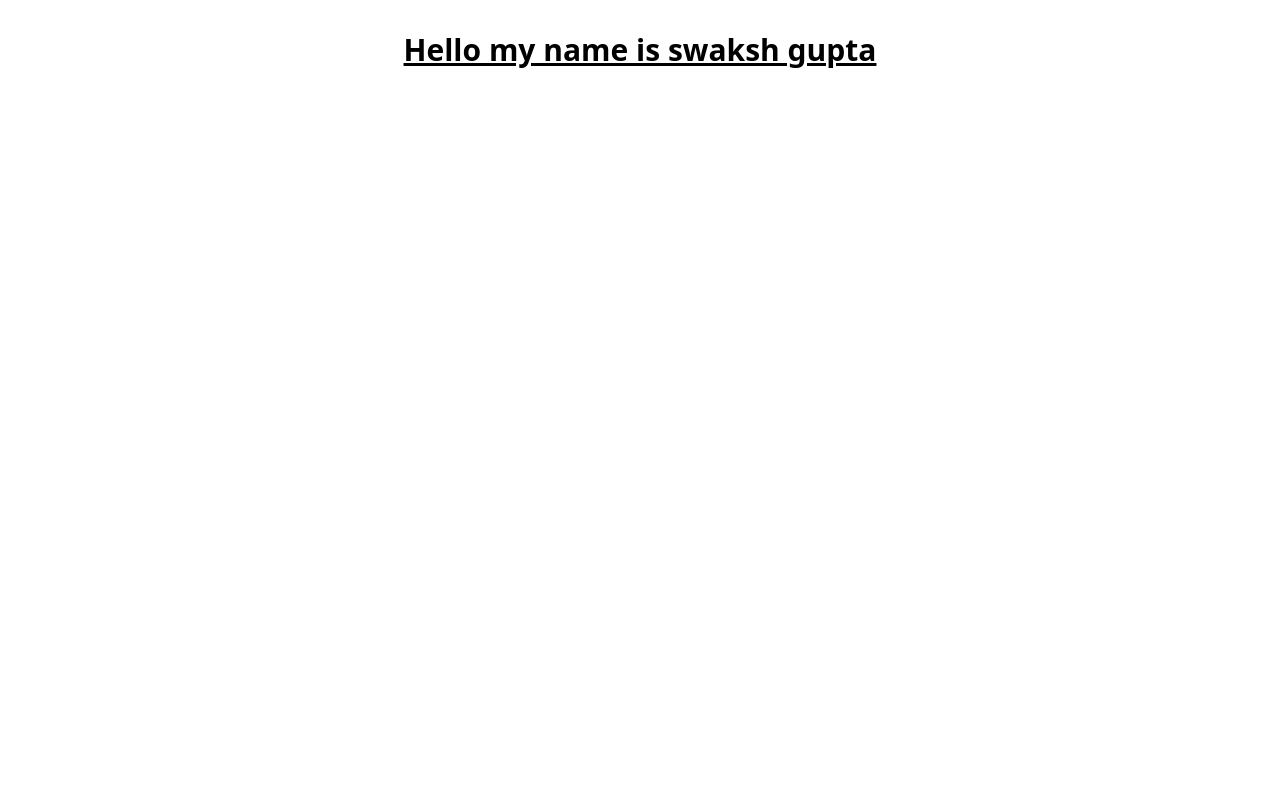
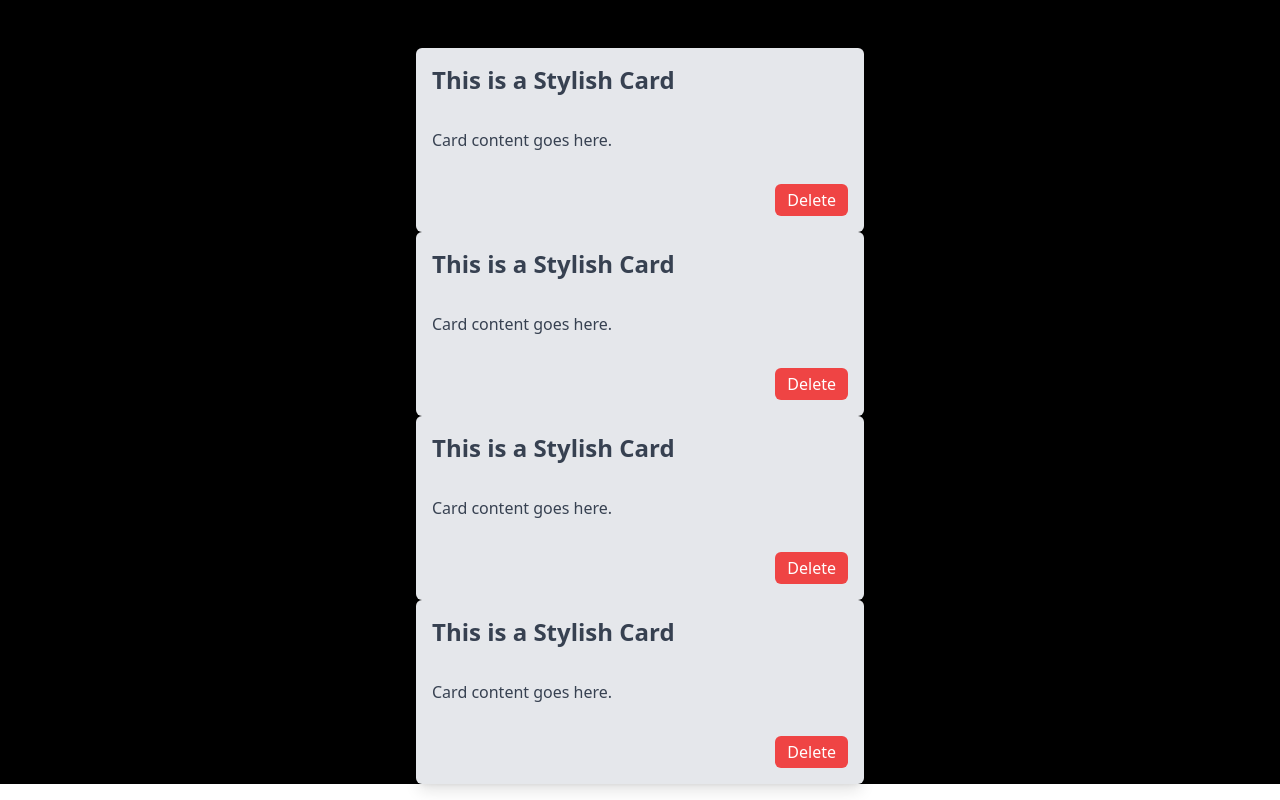
Before and after one commit to SwakshGupta/Notes-app, a React (Vite) app in the folder Notes/: page / in a window 1280 px wide. Built offline with nearby package versions, Linux system fonts and the light colour scheme.

Commit message:
few components are added

```diff
--- a/Notes/src/App.jsx
+++ b/Notes/src/App.jsx
@@ -1,16 +1,17 @@
 import { useState } from "react";
-import reactLogo from "./assets/react.svg";
-import viteLogo from "/vite.svg";
-import "./App.css";
+
+import NoteList from "./assets/components/NoteList";
 
 function App() {
   const [count, setCount] = useState(0);
 
   return (
     <>
-      <p className="font-bold text-3xl underline">
-        Hello my name is swaksh gupta
-      </p>
+      <div className=" bg-black">
+        <h1>Notes</h1>
+
+        <NoteList />
+      </div>
     </>
   );
 }
--- /dev/null
+++ b/Notes/src/assets/components/NoteList.jsx
@@ -0,0 +1,17 @@
+import React from "react";
+import Notes from "./notes";
+
+function NoteList() {
+  return (
+    <div>
+      <h1>this is the note list section of the page</h1>
+
+      <Notes />
+      <Notes />
+      <Notes />
+      <Notes />
+    </div>
+  );
+}
+
+export default NoteList;
--- /dev/null
+++ b/Notes/src/assets/components/notes.jsx
@@ -0,0 +1,26 @@
+import React from "react";
+
+function Notes() {
+  return (
+    <div className="max-w-md mx-auto bg-gray-200 text-gray-700 rounded-md overflow-hidden shadow-lg">
+      {/* Heading Section */}
+      <div className="p-4">
+        <h1 className="text-2xl font-semibold">This is a Stylish Card</h1>
+      </div>
+
+      {/* Content Section */}
+      <div className="p-4">
+        <p>Card content goes here.</p>
+      </div>
+
+      {/* Delete Button Section */}
+      <div className="flex justify-end p-4">
+        <button className="bg-red-500 hover:bg-red-600 text-white px-3 py-1 rounded-md">
+          Delete
+        </button>
+      </div>
+    </div>
+  );
+}
+
+export default Notes;
```
